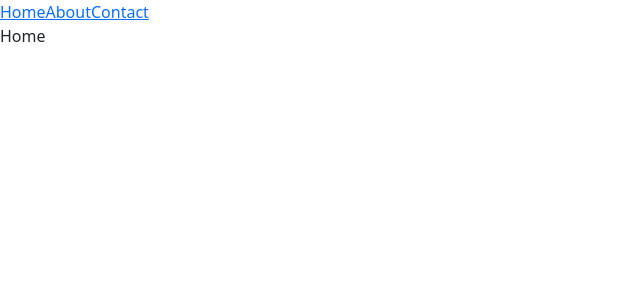
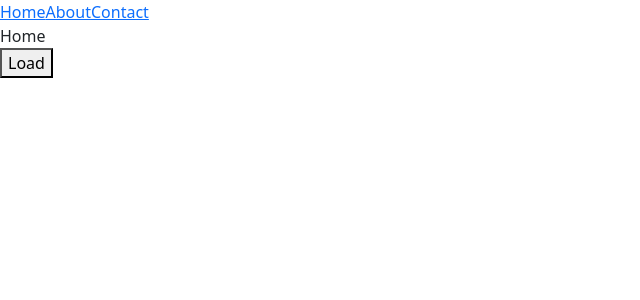
Before and after one commit to guhan0000/React-Revision-DI, a React (Vite) app: page / in a window 1280 px wide. Shown: the top 300 px of the page, without its empty margins (0-640 px from the left). Built offline with nearby package versions, Linux system fonts and the light colour scheme.

Commit message:
lazy loading with button trigger

```diff
--- a/src/App.jsx
+++ b/src/App.jsx
@@ -1,12 +1,15 @@
-import React from "react";
+import React, { useState } from "react";
 import { lazy } from "react";
 import { Suspense } from "react";
 import { Routes, Route } from "react-router-dom";
 import Navbar from "./lazy-loading/pages/Navbar";
 const Home = lazy(() => import("./lazy-loading/pages/Home"));
 const About = lazy(() => import("./lazy-loading/pages/About"));
+const Dashboard = lazy(() => import("./CustomHooks/Dashboard"));
 const Contact = lazy(() => import("./lazy-loading/pages/Contact"));
+
 function App() {
+  const [show, setShow] = useState(false);
   return (
     <>
       <Navbar />
@@ -17,6 +20,18 @@ function App() {
           <Route path="/contact" element={<Contact />} />
         </Routes>
       </Suspense>
+      {show && (
+        <Suspense fallback={<h1>Loading Products...</h1>}>
+          <Dashboard />
+        </Suspense>
+      )}
+      <button
+        onClick={() => {
+          setShow(true);
+        }}
+      >
+        Load
+      </button>
     </>
   );
 }
```
